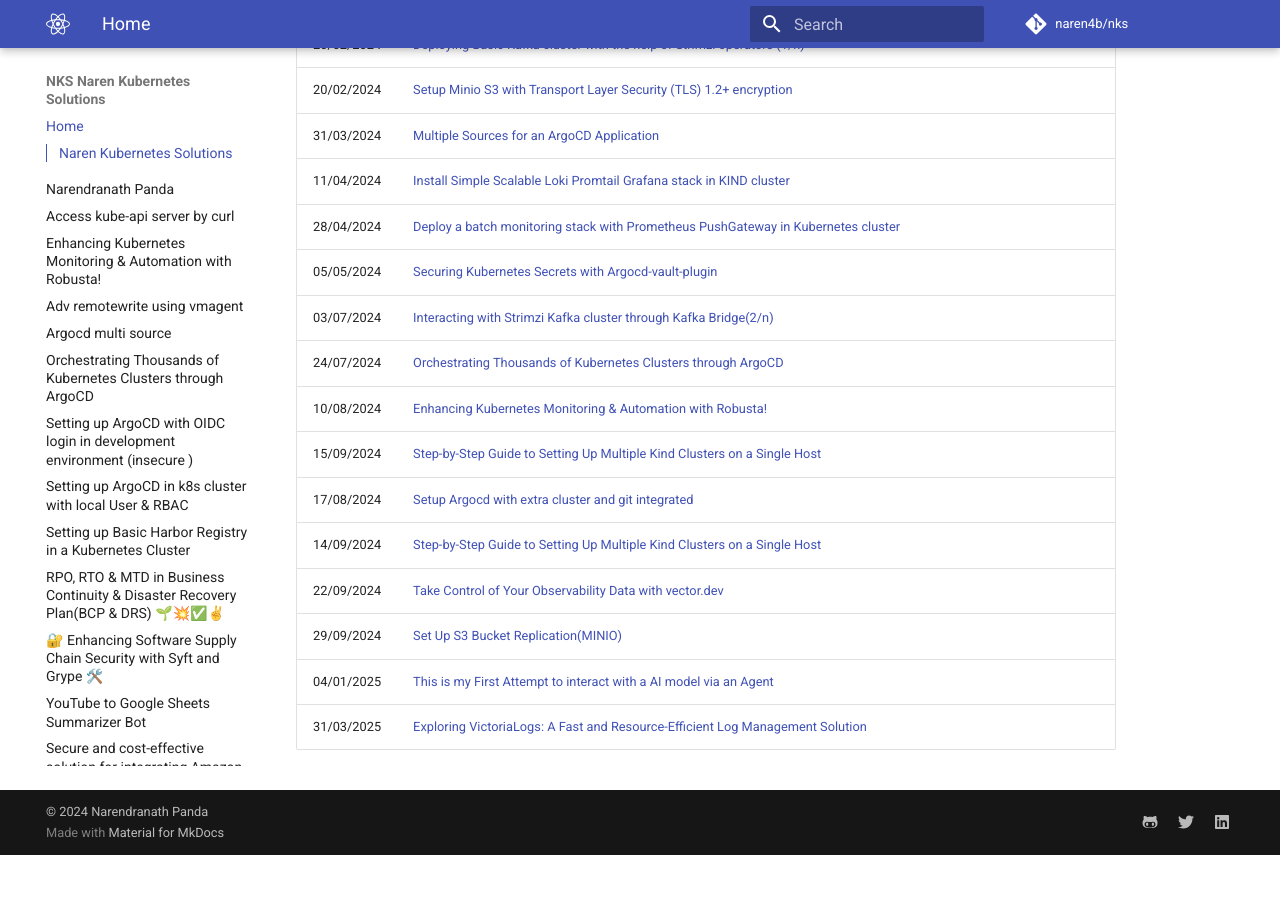
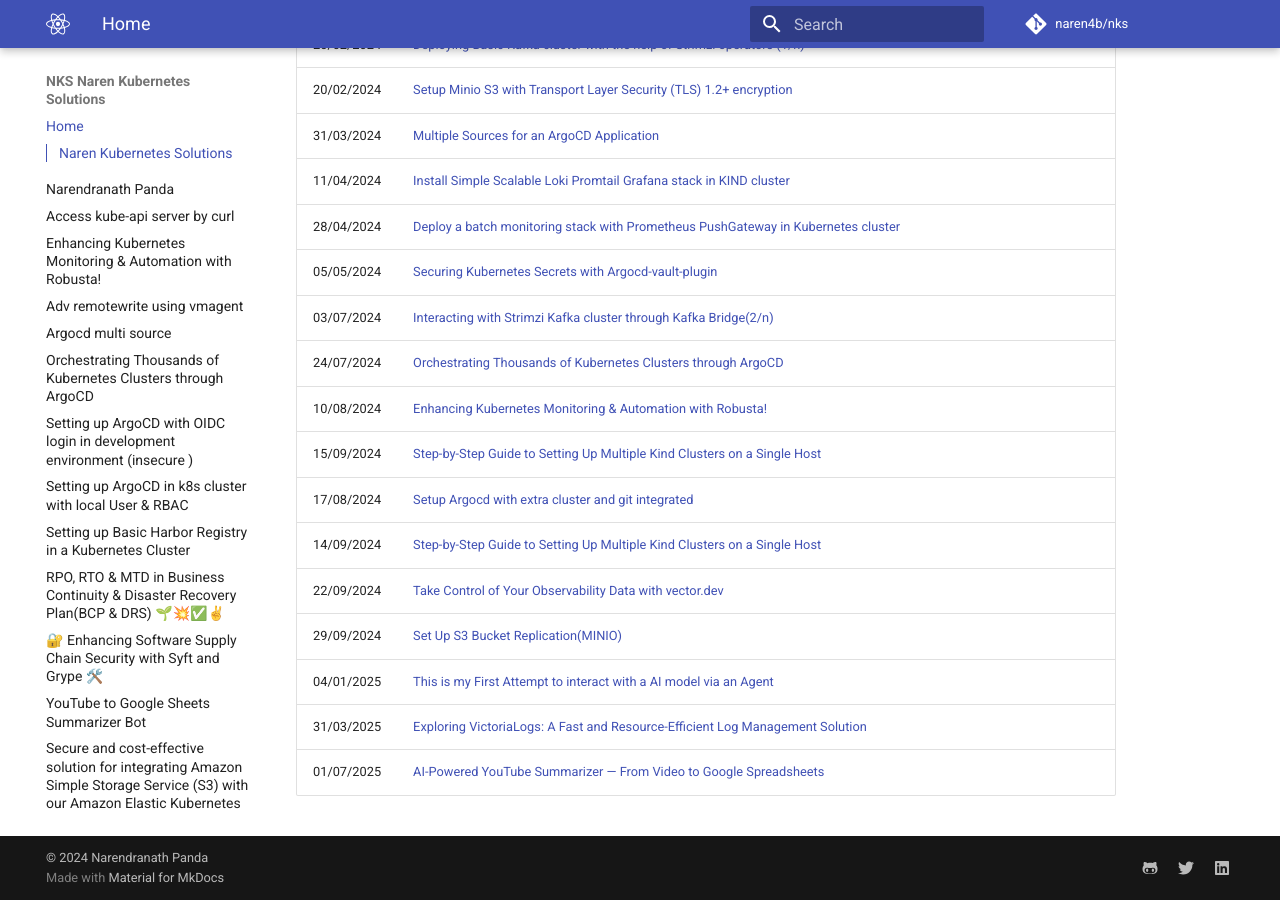
Before and after one commit to naren4b/nks, an MkDocs documentation site: the page built from docs/index.md, in a window 1280 px wide and 900 px high, scrolled down 1118 px. Built offline with MkDocs 1.6.1 and Material for MkDocs 9.7.7, drawn with Linux system fonts in a browser that asks for light colours; comment, search, counter and statistics services are not loaded; before the commit the page ends 1973 px from its top, so only the background shows below that.

Commit message:
Update index.md

```diff
--- a/docs/index.md
+++ b/docs/index.md
@@ -36,4 +36,5 @@
 | 22/09/2024 | [Take Control of Your Observability Data with vector.dev](vector.md)                                                                                 |
 | 29/09/2024 | [Set Up S3 Bucket Replication(MINIO)](s3-bucket-replication.md)                                                                                      |
 | 04/01/2025 | [This is my First Attempt to interact with a AI model via an Agent](https://www.linkedin.com/feed/update/urn:li:activity:7281343073207336960/)       |
-| 31/03/2025 | [Exploring VictoriaLogs: A Fast and Resource-Efficient Log Management Solution](victorialogs-demo.md)                                                                                      |
+| 31/03/2025 | [Exploring VictoriaLogs: A Fast and Resource-Efficient Log Management Solution](victorialogs-demo.md)                                                |
+| 01/07/2025 | [AI-Powered YouTube Summarizer — From Video to Google Spreadsheets](cow_video_summary_bot.md)                                                |
```
